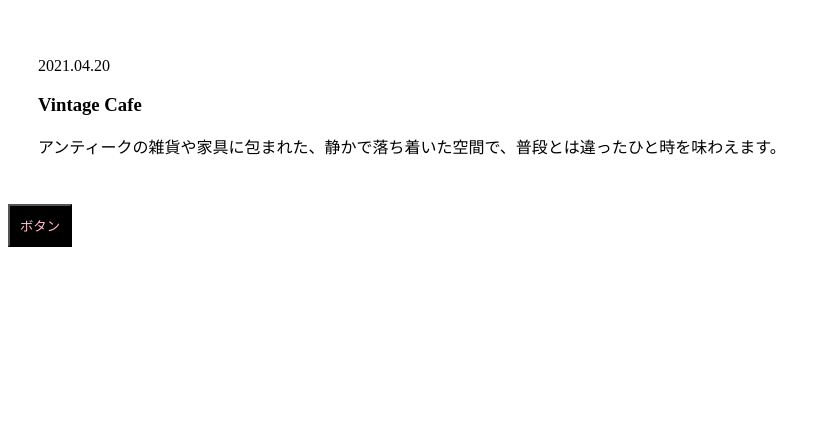
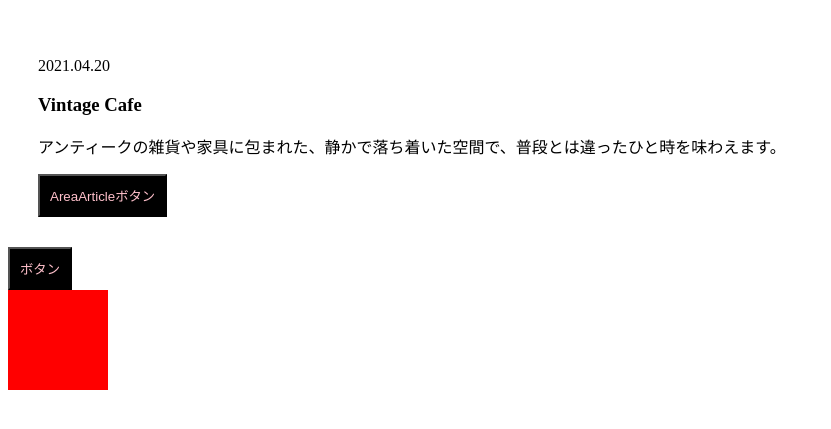
Before and after one commit to umedanaoyuki/sass-study, a plain HTML site: page index.html in a window 1280 px wide. Shown: the part 197-626 px from the top of the page, without its empty margins (0-831 px from the left). Drawn offline with Linux system fonts and the light colour scheme.

Commit message:
変数の導入

```diff
--- a/index.html
+++ b/index.html
@@ -15,7 +15,9 @@
         <h3 class="title">Vintage Cafe</h3>
         <p class="description">アンティークの雑貨や家具に包まれた、静かで落ち着いた空間で、普段とは違ったひと時を味わえます。</p>
     </div>
+    <button class="btn">AreaArticleボタン</button>
 </div>
 <button class="btn">ボタン</button>
+<div class="box"></div>
 </body>
 </html>
--- a/sass/style.scss
+++ b/sass/style.scss
@@ -1,3 +1,13 @@
+
+$size: 100px;
+
+.box {
+  width: $size;
+  height: $size;
+  background-color: red;
+}
+
+
 .area_article {
   padding: 30px;
   .image {
@@ -9,7 +19,6 @@
     .title {
     }
     .description {
-
     }
   }
 }
```
Also changed, not shown: css/style.css, 1 other file.
